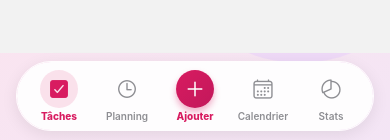
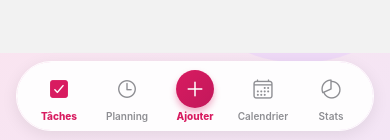
Before and after one commit to claire-arsena/ToDo-List, a React Native app in the folder todo-mobile/: screen / in a window 390 px wide. Shown: the part 701-841 px from the top of the page. Built offline with nearby package versions, Linux system fonts and the light colour scheme.

Commit message:
style: suppression du fond rose circulaire derriere l'icone d'onglet actif

```diff
--- a/todo-mobile/src/components/CustomTabBar.jsx
+++ b/todo-mobile/src/components/CustomTabBar.jsx
@@ -102,7 +102,7 @@ const styles = StyleSheet.create({
     alignItems: 'center',
     justifyContent: 'center',
   },
-  iconWrapActive: { backgroundColor: 'rgba(216, 27, 96, 0.12)' },
+  iconWrapActive: {},
   label: { fontSize: 10, color: COLORS.textMuted, marginTop: 2, fontWeight: '600' },
   labelActive: { color: COLORS.pinkDark, fontWeight: '800' },
 
```
